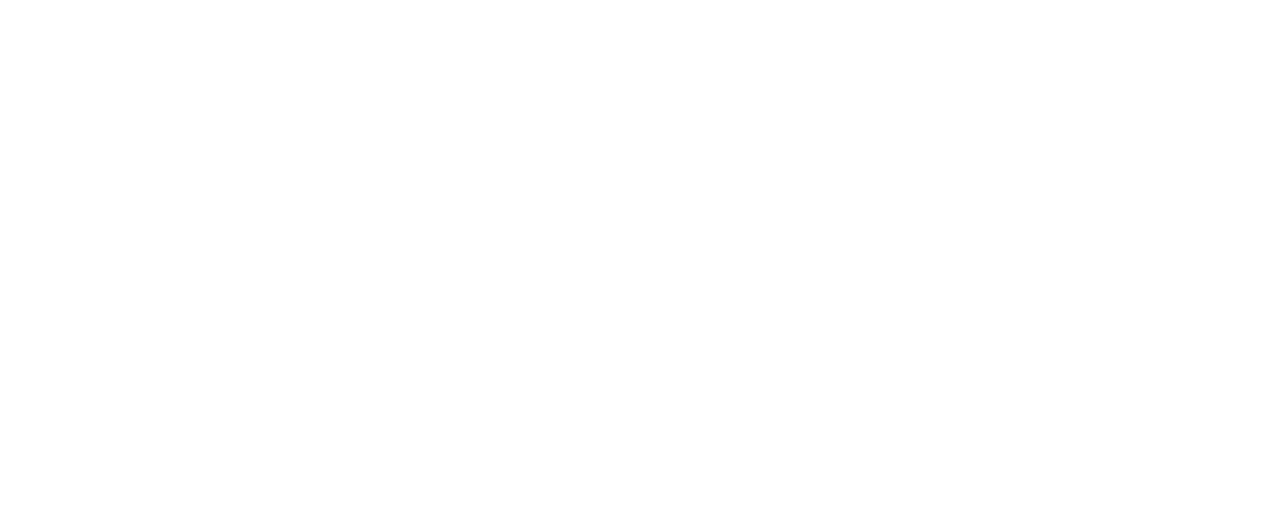
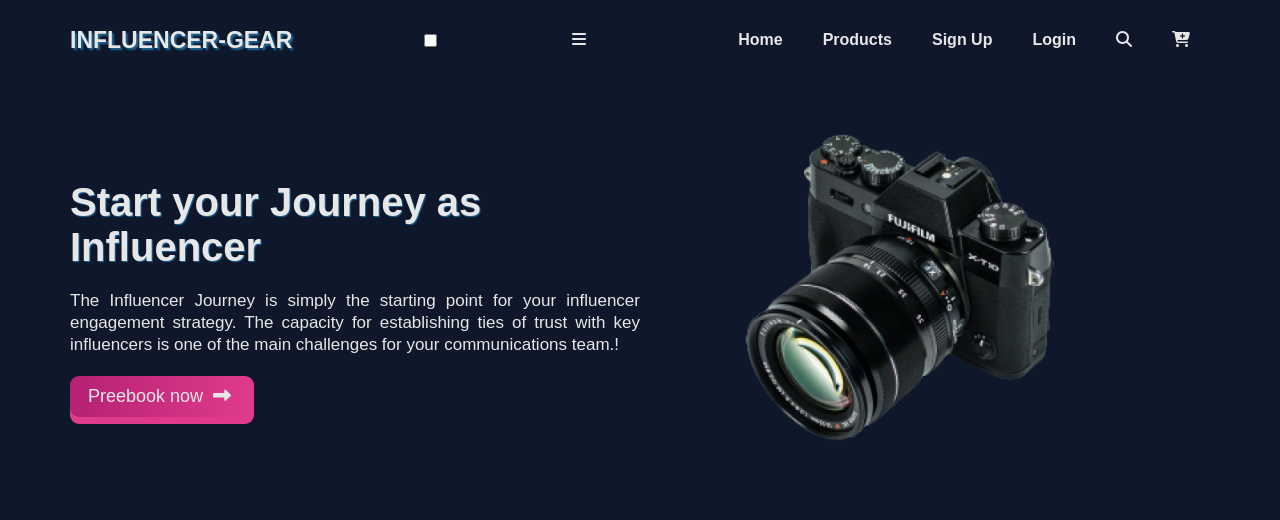
Before and after one commit to sajeeb-ahmeed/influencer-gear, a plain HTML site: page index.html in a window 1280 px wide. Drawn offline with Linux system fonts and the light colour scheme.

Commit message:
Header Section added

```diff
--- a/CSS/style.css
+++ b/CSS/style.css
@@ -0,0 +1,199 @@
+html,
+body,
+div,
+span,
+h1,
+h2,
+h3,
+h4,
+h5,
+h6,
+p,
+a,
+img,
+small,
+strong,
+i,
+center,
+ol,
+ul,
+li,
+article,
+aside,
+footer,
+header,
+menu,
+nav,
+section {
+    margin: 0;
+    padding: 0;
+    border: 0;
+    font-size: 100%;
+    box-sizing: border-box;
+}
+
+article,
+footer,
+header,
+menu,
+nav,
+section {
+    display: block;
+}
+
+ol,
+ul,
+li {
+    list-style: none;
+}
+
+@import url('https://fonts.googleapis.com/css2?family=Be+Vietnam+Pro:wght@400;500;600;700&display=swap');
+
+body {
+    font-family: 'Be Vietnam Pro', sans-serif;
+    background-color: var(--bg-color);
+}
+
+:root {
+    --primary-color: #E03B8B;
+    --secondary-color: #e7e7e7;
+    --bg-color: #0F172A;
+    --opstional-color: #1f6a9c;
+
+}
+
+a {
+    color: var(--secondary-color);
+    text-decoration: none;
+}
+
+/* ===== Utilites Common Styles ==== */
+
+.container-wrapper {
+    display: flex;
+    flex-direction: column;
+    width: 100%;
+    align-items: center;
+}
+
+.container {
+    max-width: 1200px;
+    margin: 0 auto;
+    padding: 30px;
+}
+
+.primary-button {
+    outline: 0;
+    border: 0;
+    padding: 10px 18px;
+    background-image: linear-gradient(90deg, #b62173, #E03B8B);
+    color: var(--secondary-color);
+    font-size: 18px;
+    border-radius: 9px;
+    cursor: pointer;
+    box-shadow: 0 7px 0 var(--primary-color);
+    position: relative;
+    top: 0;
+}
+
+.font-span {
+    display: inline-block;
+    padding: 0 5px;
+    color: var(--secondary-color);
+}
+
+.primary-button:active {
+    top: 5px;
+    box-shadow: 0 2px 0 var(--primary-color);
+}
+
+/* =====Header Style ===== */
+.Influencer-logo .Influencer-gear {
+    font-size: 23px;
+    color: var(--secondary-color);
+    text-transform: uppercase;
+    text-shadow: 2px 2px 2px var(--opstional-color);
+}
+
+.container.navbar {
+    display: flex;
+    justify-content: space-between;
+    height: 80px;
+    align-items: center;
+}
+
+.navigation {
+    display: flex;
+}
+
+.navigation li {
+    list-style: none;
+    margin: 10px;
+}
+
+.navigation .font-awesome {
+    color: var(--secondary-color);
+    font-size: 16px;
+    padding: 0 10px;
+}
+
+.navigation li a {
+    text-decoration: none;
+    color: var(--secondary-color);
+    font-weight: 600;
+    font-size: 16px;
+    padding: 15px 10px;
+}
+
+.Influencer-banner {
+    display: grid;
+    grid-template-columns: 1fr 1fr;
+
+
+}
+
+.Influencer-ditails {
+    display: flex;
+    flex-direction: column;
+    justify-content: center;
+    align-items: flex-start;
+}
+
+.start-journey-tittle {
+    font-size: 40px;
+    color: var(--secondary-color);
+    text-shadow: 1px 1px 1px var(--opstional-color);
+}
+
+.Influencer-ditails .info-Influencer {
+    color: var(--secondary-color);
+    font-size: 17px;
+    line-height: 1.3;
+    margin: 20px 0;
+    text-align: justify;
+}
+
+.infulancer-images {
+    display: flex;
+    justify-content: center;
+    Width: 410px;
+    Height: 377px;
+    margin-left: 40px;
+    overflow: hidden;
+}
+
+.infulancer-images img {
+    width: 100%;
+    border-radius: 50%;
+    margin-left: 40px;
+    padding-bottom: 30px;
+    padding-top: 5px;
+}
+
+.infulancer-images:hover img {
+    transform: scale(1.2);
+    transition: transform 2s ease-in-out;
+    border-radius: 50%;
+    cursor: pointer;
+
+}
--- a/index.html
+++ b/index.html
@@ -5,11 +5,55 @@
     <meta charset="UTF-8">
     <meta http-equiv="X-UA-Compatible" content="IE=edge">
     <meta name="viewport" content="width=device-width, initial-scale=1.0">
+    <!-- Main Css  -->
+    <link rel="stylesheet" href="CSS/style.css">
+    <!-- font Awesome Icon Stylesheet -->
+    <script src="https://kit.fontawesome.com/53dfca91b0.js" crossorigin="anonymous"></script>
+
     <title>Influencer-gear</title>
 </head>
 
 <body>
-
+    <main class="container-wrapper">
+        <!-- ==== Header Section Start ==== -->
+        <header id="home">
+            <nav class="container navbar">
+                <div class="Influencer-logo">
+                    <h1 class="Influencer-gear">Influencer-gear</h1>
+                </div>
+                <input type="checkbox" id="nav-toggler-btn">
+                <label class="nav-toggler-icon" for="nav-toggler-btn">
+                    <i class="font-span font-awesome card-icon fas fa-bars"></i>
+                </label>
+                <ul class="navigation">
+                    <li><a href="#home">Home</a></li>
+                    <li><a href="#Products">Products</a></li>
+                    <li><a href="#Signup">Sign Up</a></li>
+                    <li><a href="#login">Login</a></li>
+                    <li><i class="font-awesome fas fa-search"></i></li>
+                    <li><i class="font-awesome fas fa-cart-plus"></i></li>
+                </ul>
+            </nav>
+            <section class="container">
+                <div class="Influencer-banner">
+                    <div class="Influencer-ditails">
+                        <h1 class="start-journey-tittle">Start your Journey as
+                            Influencer
+                        </h1>
+                        <p class="info-Influencer">The Influencer Journey is simply the starting point for your
+                            influencer engagement strategy.
+                            The capacity for establishing ties of trust with key influencers is one of the main
+                            challenges for your communications team.! </p>
+                        <button class="primary-button">Preebook now <span class="font-span"><i
+                                    class="font-awesome fas fa-long-arrow-alt-right"></i></span></button>
+                    </div>
+                    <div class="infulancer-images">
+                        <img src="./assest/images/main-camera.png" alt="">
+                    </div>
+                </div>
+            </section>
+        </header>
+    </main>
 </body>
 
 </html>
```
Also changed, not shown: assest/images/Circle design.svg (deleted), assest/images/baneer-img.jpg (added), assest/images/banner-imgs.jpg (added), assest/logo/amazon-removebg-preview.png (added), assest/logo/daraz.png (added), assest/logo/evaly.png (added), assest/logo/images.png (added), assest/logo/raktuen.png (added), assest/logo/target.png (added), assest/logo/walmart.png (added).
